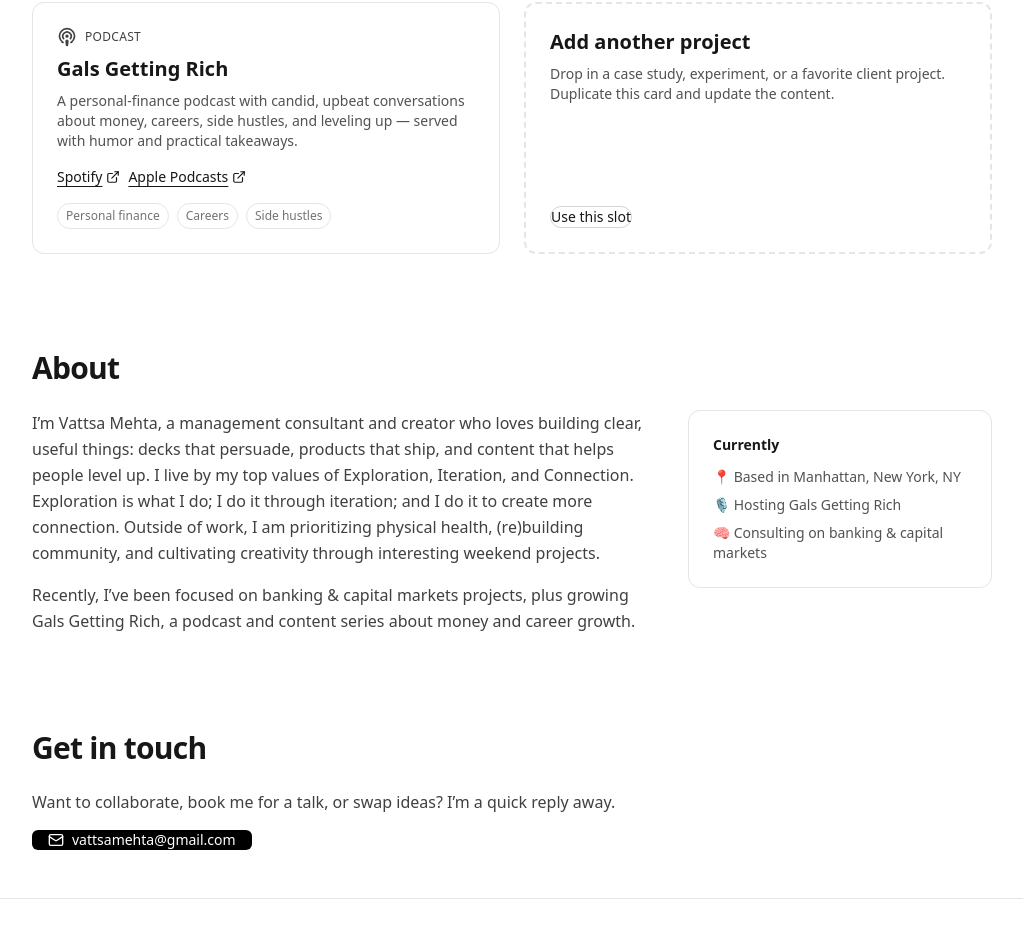
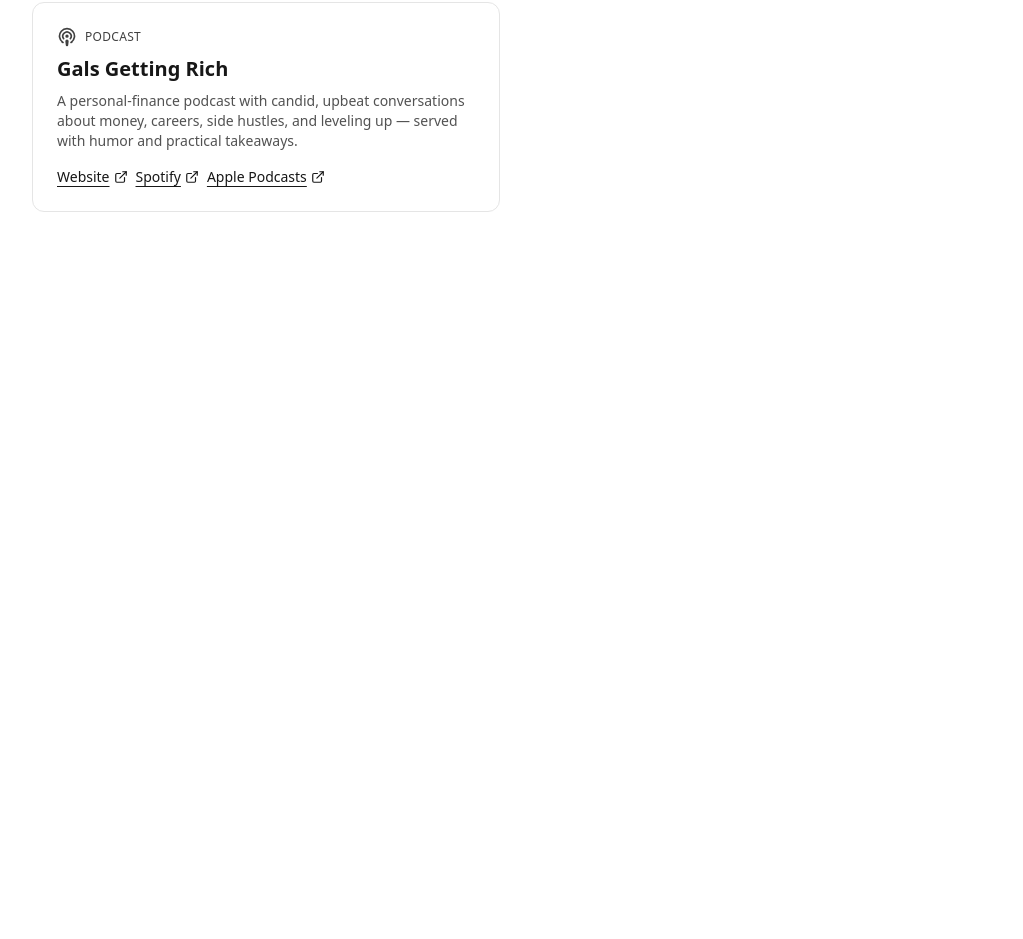
Before and after one commit to vattsamehta-190/VM, a Next.js app in the folder vattsa-site/: page / in a window 1280 px wide. Shown: the part 721-1660 px from the top of the page, without its empty margins (128-1151 px from the left). After the commit the page ends 981 px from the top, so only its background shows below. Built offline with nearby package versions, Linux system fonts and the light colour scheme.

Commit message:
Update page.tsx

```diff
--- a/vattsa-site/app/page.tsx
+++ b/vattsa-site/app/page.tsx
@@ -15,9 +15,10 @@ const SITE = {
   socials: {
     instagram: "https://www.instagram.com/thevattsanator/?hl=en",
     linkedin: "https://www.linkedin.com/in/vattsa-mehta-676620113/",
-    notionJournal: "https://aquatic-production-e6b.notion.site/October-1-2025-282f015c3eff80688ffbfa3b8cecca5f",
+    notionJournal: "https://www.notion.so/October-1-2025-282f015c3eff80688ffbfa3b8cecca5f?source=copy_link",
   },
   ggr: {
+    site: "https://example.com/gals-getting-rich",
     spotify: "https://open.spotify.com/show/6NZO8HHBoBON5xIXZs9xMm",
     apple: "https://podcasts.apple.com/us/podcast/gals-getting-rich/id1629224294",
   },
@@ -34,13 +35,8 @@ function prettyAgo(iso: string) {
 
 const Section = ({ id, title, children }: { id: string; title: string; children: React.ReactNode }) => (
   <section id={id} className="max-w-5xl mx-auto px-4 sm:px-6 lg:px-8 py-12">
-    <motion.h2
-      initial={{ opacity: 0, y: 8 }}
-      whileInView={{ opacity: 1, y: 0 }}
-      viewport={{ once: true, amount: 0.3 }}
-      transition={{ duration: 0.4 }}
-      className="text-2xl sm:text-3xl font-semibold tracking-tight mb-6"
-    >
+    <motion.h2 initial={{ opacity: 0, y: 8 }} whileInView={{ opacity: 1, y: 0 }} viewport={{ once: true, amount: 0.3 }} transition={{ duration: 0.4 }}
+      className="text-2xl sm:text-3xl font-semibold tracking-tight mb-6">
       {title}
     </motion.h2>
     {children}
@@ -49,25 +45,16 @@ const Section = ({ id, title, children }: { id: string; title: string; children:
 
 export default function Page() {
   const lastUpdatedText = useMemo(() => prettyAgo(SITE.lastUpdatedISO), []);
-
   return (
     <div className="min-h-screen bg-white text-neutral-900 antialiased dark:bg-neutral-950 dark:text-neutral-100">
       <header className="sticky top-0 z-40 backdrop-blur supports-[backdrop-filter]:bg-white/60 dark:supports-[backdrop-filter]:bg-neutral-950/60 border-b border-neutral-200/60 dark:border-neutral-800/60">
         <div className="max-w-5xl mx-auto px-4 sm:px-6 lg:px-8 h-16 flex items-center justify-between">
-          <a href="#home" className="font-semibold text-lg">{SITE.name}</a>
+          <a href="/" className="font-semibold text-lg">{SITE.name}</a>
           <nav className="hidden sm:flex items-center gap-6 text-sm">
-  <a href="/journal" className="hover:underline">
-              Journal
-            </a>
-            <a href="/projects" className="hover:underline">
-              Work
-            </a>
-            <a href="/about" className="hover:underline">
-              About
-            </a>
-            <a href="/contact" className="hover:underline">
-              Contact
-            </a>
+            <a href="/journal" className="hover:underline">Journal</a>
+            <a href="/projects" className="hover:underline">Work</a>
+            <a href="/about" className="hover:underline">About</a>
+            <a href="/contact" className="hover:underline">Contact</a>
           </nav>
         </div>
       </header>
@@ -75,89 +62,47 @@ export default function Page() {
       <main id="home" className="relative overflow-hidden">
         <div className="max-w-5xl mx-auto px-4 sm:px-6 lg:px-8 py-16 sm:py-24">
           <div id="journal" className="mb-8 flex justify-center">
-            <Button
-              asChild
-              variant="outline"
-              className="w-full sm:w-auto min-w-[400px] max-w-[500px] rounded-2xl px-8 py-6 bg-white text-neutral-900 border border-neutral-300 hover:bg-neutral-50 dark:bg-neutral-900 dark:text-neutral-100 dark:border-neutral-700"
-            >
-              <a
-                href={SITE.socials.notionJournal}
-                target="_blank"
-                rel="noreferrer"
-                className="flex flex-col items-center text-center w-full leading-snug"
-              >
+            <Button asChild variant="outline" className="w-full sm:w-auto min-w-[400px] max-w-[500px] rounded-2xl px-8 py-6 bg-white text-neutral-900 border border-neutral-300 hover:bg-neutral-50 dark:bg-neutral-900 dark:text-neutral-100 dark:border-neutral-700">
+              <a href={SITE.socials.notionJournal} target="_blank" rel="noreferrer" className="flex flex-col items-center text-center w-full leading-snug">
                 <span className="inline-flex items-center gap-2 text-lg font-medium whitespace-normal">⭐ October 2025 Update <ArrowRight className="h-5 w-5" /></span>
                 <span className="text-sm text-neutral-500 dark:text-neutral-400">more on who I am and who I am becoming</span>
               </a>
             </Button>
           </div>
 
-          <motion.h1
-            initial={{ opacity: 0, y: 8 }}
-            animate={{ opacity: 1, y: 0 }}
-            transition={{ duration: 0.5 }}
-            className="text-4xl sm:text-5xl font-bold tracking-tight text-center"
-          >
+          <motion.h1 initial={{ opacity: 0, y: 8 }} animate={{ opacity: 1, y: 0 }} transition={{ duration: 0.5 }}
+            className="text-4xl sm:text-5xl font-bold tracking-tight text-center">
             Vattsa Mehta
           </motion.h1>
-          <motion.p
-            initial={{ opacity: 0, y: 8 }}
-            animate={{ opacity: 1, y: 0 }}
-            transition={{ duration: 0.6, delay: 0.1 }}
-            className="mt-3 text-lg text-neutral-600 dark:text-neutral-300 text-center"
-          >
+
+          <motion.p initial={{ opacity: 0, y: 8 }} animate={{ opacity: 1, y: 0 }} transition={{ duration: 0.6, delay: 0.1 }}
+            className="mt-3 text-lg text-neutral-600 dark:text-neutral-300 text-center">
             {SITE.tagline}
           </motion.p>
 
-          <motion.div
-            initial={{ opacity: 0, y: 8 }}
-            animate={{ opacity: 1, y: 0 }}
-            transition={{ duration: 0.6, delay: 0.15 }}
-            className="mt-6 flex justify-center"
-          >
+          <motion.div initial={{ opacity: 0, y: 8 }} animate={{ opacity: 1, y: 0 }} transition={{ duration: 0.6, delay: 0.15 }}
+            className="mt-6 flex justify-center">
             <div className="inline-flex items-start gap-2 rounded-xl border border-neutral-200 dark:border-neutral-800 bg-neutral-50 dark:bg-neutral-900 px-3 py-2 text-xs sm:text-sm">
               <MapPin className="h-4 w-4 mt-0.5" />
               <div className="leading-tight">
-                <div>
-                  Currently adventuring around <span className="font-medium">{SITE.currentLocation}</span>
-                </div>
-                <div className="text-[10px] sm:text-xs text-neutral-500 dark:text-neutral-400 mt-0.5">
-                  Last updated {lastUpdatedText}.
-                </div>
+                <div>Currently adventuring around <span className="font-medium">{SITE.currentLocation}</span></div>
+                <div className="text-[10px] sm:text-xs text-neutral-500 dark:text-neutral-400 mt-0.5">Last updated {lastUpdatedText}.</div>
               </div>
             </div>
           </motion.div>
 
           <div className="mt-8 flex flex-wrap items-center gap-3 justify-center">
-            <Button className="rounded-2xl px-4">
-              <span className="inline-flex items-center gap-2">
-                See my work <ChevronRight className="h-4 w-4" />
-              </span>
+            <Button asChild className="rounded-2xl px-4">
+              <a href="/projects" className="inline-flex items-center gap-2">See my work <ChevronRight className="h-4 w-4" /></a>
             </Button>
-            <Button asChild variant="outline" className="rounded-2xl px-4">
-              <a href={`mailto:${SITE.email}`} className="inline-flex items-center gap-2">
-                <Mail className="h-4 w-4" /> Contact
-              </a>
+            <Button variant="outline" asChild className="rounded-2xl px-4">
+              <a href={`mailto:${SITE.email}`} className="inline-flex items-center gap-2"><Mail className="h-4 w-4" /> Contact</a>
             </Button>
-            <Button asChild variant="ghost" className="rounded-2xl px-3">
-              <a
-                href={SITE.socials.instagram}
-                target="_blank"
-                rel="noreferrer"
-                className="inline-flex items-center gap-2"
-              >
-                <Instagram className="h-4 w-4" /> Instagram
-              </a>
+            <Button variant="ghost" asChild className="rounded-2xl px-3">
+              <a href={SITE.socials.instagram} target="_blank" rel="noreferrer" className="inline-flex items-center gap-2"><Instagram className="h-4 w-4" /> Instagram</a>
             </Button>
-            <Button asChild variant="ghost" className="rounded-2xl px-3">
-              <a
-                href={SITE.socials.linkedin}
-                target="_blank"
-                rel="noreferrer"
-                className="inline-flex items-center gap-2"
-              >
-                <Linkedin className="h-4 w-4" /> LinkedIn
-              </a>
+            <Button variant="ghost" asChild className="rounded-2xl px-3">
+              <a href={SITE.socials.linkedin} target="_blank" rel="noreferrer" className="inline-flex items-center gap-2"><Linkedin className="h-4 w-4" /> LinkedIn</a>
             </Button>
           </div>
         </div>
@@ -165,12 +110,7 @@ export default function Page() {
 
       <Section id="work" title="Some of my work">
         <div className="grid md:grid-cols-2 gap-6">
-          <motion.div
-            initial={{ opacity: 0, y: 12 }}
-            whileInView={{ opacity: 1, y: 0 }}
-            viewport={{ once: true, amount: 0.3 }}
-            transition={{ duration: 0.45 }}
-          >
+          <motion.div initial={{ opacity: 0, y: 12 }} whileInView={{ opacity: 1, y: 0 }} viewport={{ once: true, amount: 0.3 }} transition={{ duration: 0.45 }}>
             <Card className="rounded-2xl border-neutral-200 dark:border-neutral-800">
               <CardContent className="p-6">
                 <div className="flex items-center gap-2 text-neutral-700 dark:text-neutral-300">
@@ -182,98 +122,15 @@ export default function Page() {
                   A personal-finance podcast with candid, upbeat conversations about money, careers, side hustles, and leveling up — served with humor and practical takeaways.
                 </p>
                 <div className="mt-4 flex flex-wrap gap-2">
-                  <a href={SITE.ggr.spotify} target="_blank" rel="noreferrer" className="inline-flex items-center gap-1 text-sm underline underline-offset-4">
-                    Spotify <ExternalLink className="h-3.5 w-3.5" />
-                  </a>
-                  <a href={SITE.ggr.apple} target="_blank" rel="noreferrer" className="inline-flex items-center gap-1 text-sm underline underline-offset-4">
-                    Apple Podcasts <ExternalLink className="h-3.5 w-3.5" />
-                  </a>
-                </div>
-                <ul className="mt-4 flex flex-wrap gap-2 text-xs text-neutral-500 dark:text-neutral-400">
-                  <li className="px-2 py-1 rounded-full border border-neutral-200 dark:border-neutral-800">Personal finance</li>
-                  <li className="px-2 py-1 rounded-full border border-neutral-200 dark:border-neutral-800">Careers</li>
-                  <li className="px-2 py-1 rounded-full border border-neutral-200 dark:border-neutral-800">Side hustles</li>
-                </ul>
-              </CardContent>
-            </Card>
-          </motion.div>
-
-          <motion.div
-            initial={{ opacity: 0, y: 12 }}
-            whileInView={{ opacity: 1, y: 0 }}
-            viewport={{ once: true, amount: 0.3 }}
-            transition={{ duration: 0.45, delay: 0.05 }}
-          >
-            <Card className="rounded-2xl border-dashed border-2 border-neutral-200 dark:border-neutral-800 h-full">
-              <CardContent className="p-6 h-full flex flex-col justify-between">
-                <div>
-                  <h3 className="text-xl font-semibold">Add another project</h3>
-                  <p className="mt-2 text-sm text-neutral-600 dark:text-neutral-400">
-                    Drop in a case study, experiment, or a favorite client project. Duplicate this card and update the content.
-                  </p>
-                </div>
-                <div className="mt-4">
-                  <Button variant="outline" className="rounded-xl">Use this slot</Button>
+                  <a href={SITE.ggr.site} target="_blank" rel="noreferrer" className="inline-flex items-center gap-1 text-sm underline underline-offset-4">Website <ExternalLink className="h-3.5 w-3.5" /></a>
+                  <a href={SITE.ggr.spotify} target="_blank" rel="noreferrer" className="inline-flex items-center gap-1 text-sm underline underline-offset-4">Spotify <ExternalLink className="h-3.5 w-3.5" /></a>
+                  <a href={SITE.ggr.apple} target="_blank" rel="noreferrer" className="inline-flex items-center gap-1 text-sm underline underline-offset-4">Apple Podcasts <ExternalLink className="h-3.5 w-3.5" /></a>
                 </div>
               </CardContent>
             </Card>
           </motion.div>
         </div>
       </Section>
-
-      <Section id="about" title="About">
-        <div className="grid md:grid-cols-3 gap-6 items-start">
-          <div className="md:col-span-2 text-neutral-700 dark:text-neutral-300 leading-relaxed">
-            <p>
-              I’m Vattsa Mehta, a management consultant and creator who loves building clear, useful things: decks that persuade, products that ship, and content that helps people level up. I live by my top values of Exploration, Iteration, and Connection. Exploration is what I do; I do it through iteration; and I do it to create more connection. Outside of work, I am prioritizing physical health, (re)building community, and cultivating creativity through interesting weekend projects.
-            </p>
-            <p className="mt-4">
-              Recently, I’ve been focused on banking & capital markets projects, plus growing <span className="font-medium">Gals Getting Rich</span>, a podcast and content series about money and career growth.
-            </p>
-        </div>
-
-          <Card className="rounded-2xl border border-neutral-200 dark:border-neutral-800">
-            <CardContent className="p-6 space-y-3 text-sm text-neutral-600 dark:text-neutral-400">
-              <div className="font-semibold text-neutral-900 dark:text-neutral-100">Currently</div>
-              <ul className="space-y-2">
-                <li>📍 Based in {SITE.currentLocation}</li>
-                <li>🎙️ Hosting <span className="font-medium">Gals Getting Rich</span></li>
-                <li>🧠 Consulting on banking & capital markets</li>
-              </ul>
-            </CardContent>
-          </Card>
-        </div>
-      </Section>
-
-      <Section id="contact" title="Get in touch">
-        <div className="max-w-3xl">
-          <p className="text-neutral-700 dark:text-neutral-300">
-            Want to collaborate, book me for a talk, or swap ideas? I’m a quick reply away.
-          </p>
-          <div className="mt-4 flex flex-wrap items-center gap-3">
-            <Button className="rounded-2xl px-4">
-              <span className="inline-flex items-center gap-2">
-                <Mail className="h-4 w-4" /> {SITE.email}
-              </span>
-            </Button>
-          </div>
-        </div>
-      </Section>
-
-      <footer className="border-t border-neutral-200 dark:border-neutral-800 py-10">
-        <div className="max-w-5xl mx-auto px-4 sm:px-6 lg:px-8 text-sm text-neutral-500 dark:text-neutral-400 space-y-6">
-          <div className="flex flex-wrap gap-4">
-            <a href={SITE.socials.instagram} target="_blank" rel="noreferrer" className="inline-flex items-center gap-2 underline">
-              <Instagram className="h-4 w-4" /> Instagram
-            </a>
-            <a href={SITE.socials.linkedin} target="_blank" rel="noreferrer" className="inline-flex items-center gap-2 underline">
-              <Linkedin className="h-4 w-4" /> LinkedIn
-            </a>
-          </div>
-
-          <div>© {new Date().getFullYear()} Vattsa Mehta. Built with ❤️.</div>
-        </div>
-      </footer>
     </div>
   );
 }
```
